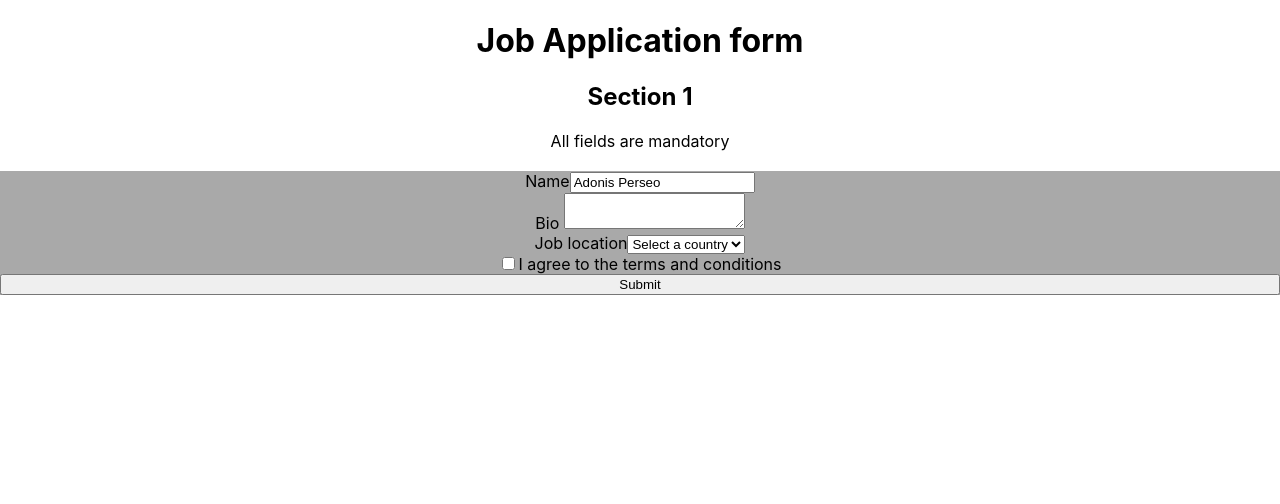
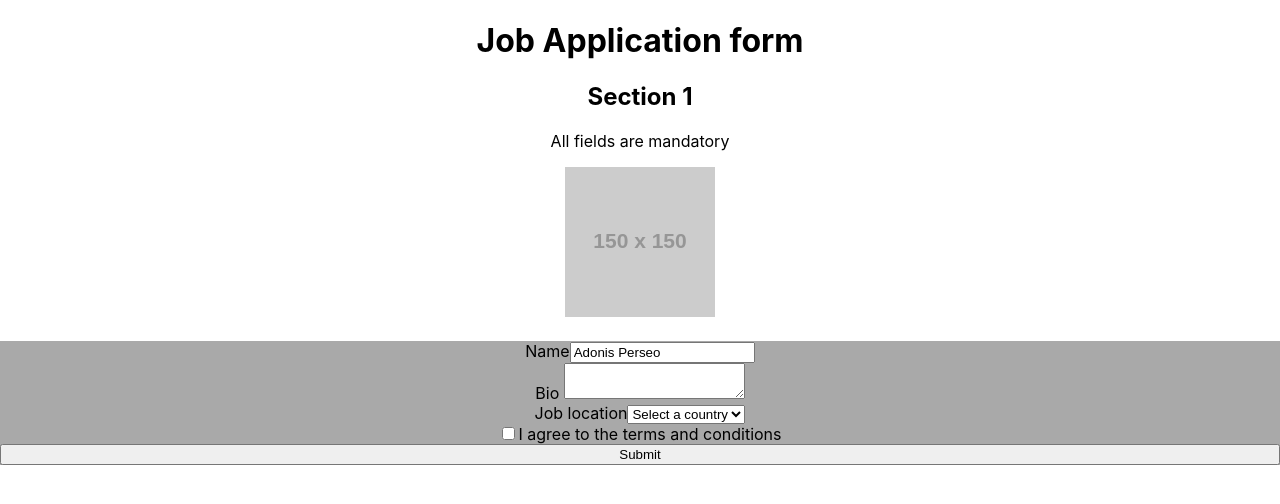
Before and after one commit to EsteAdonis/React-Testing, a React (Create React App) app: page / in a window 1280 px wide. Shown: the top 504 px of the page. Built offline with nearby package versions, Linux system fonts and the light colour scheme.

Commit message:
getByAltText

```diff
--- a/src/components/application/application.tsx
+++ b/src/components/application/application.tsx
@@ -4,6 +4,7 @@ export const Application = () => {
 			<h1>Job Application form</h1>
 			<h2>Section 1</h2>
 			<p>All fields are mandatory</p>
+			<img src="http://via.placeholder.com/150" alt="a person with a laptop" />
 			<form action="" style={{display: "flex", flexDirection: "column", marginTop: "20px", backgroundColor: "darkgray"}}>
 				<div>
 					<label htmlFor="name">Name</label>
```
Also changed, not shown: 1 other file (tests, documents, lock files or other folders).
